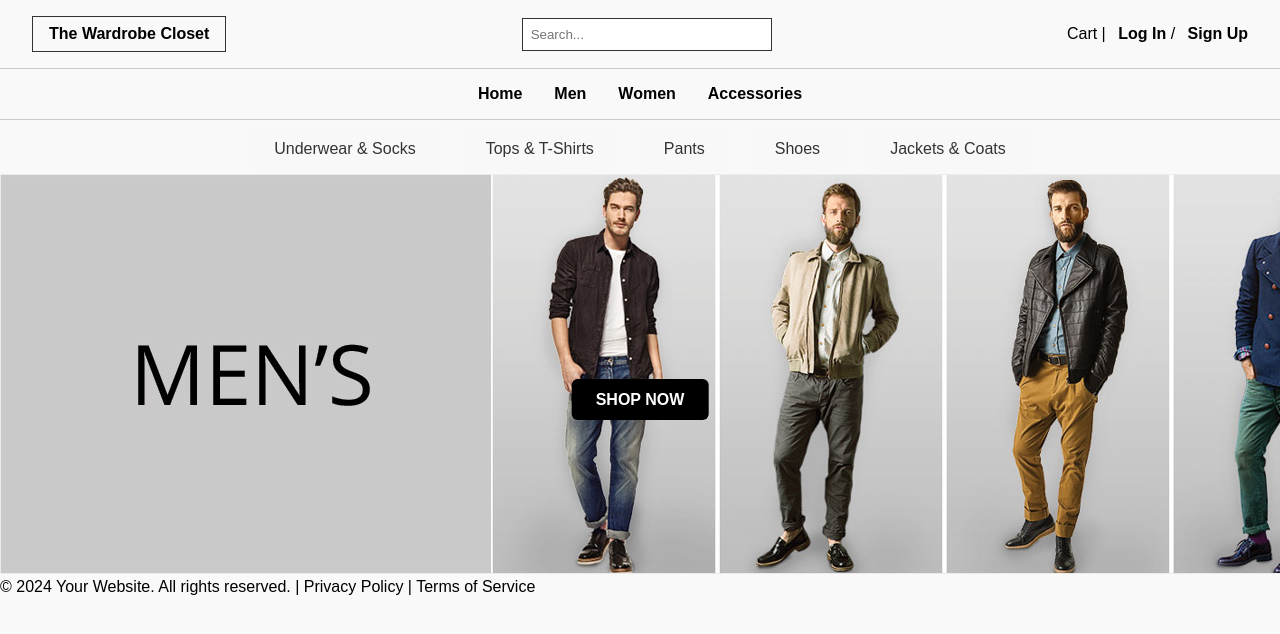
After one commit to thanhnam997/the_wardrobe_closet, a Flask app: page /men in a window 1280 px wide; the page is wider, and only the part inside the window is pictured. The commit adds this page. Shown: the top 634 px of that part. Run offline with Flask 3, Linux system fonts and the light colour scheme.

Commit message:
commit initial

```diff
--- a/app/routes.py
+++ b/app/routes.py
@@ -92,3 +92,11 @@ def edit_profile():
 @bp.route('/women')
 def women():
     return render_template('women.html')
+
+@bp.route('/men')
+def men():
+    return render_template('men.html')
+
+@bp.route('/accessories')
+def accessories():
+    return render_template('accessories.html')
--- a/app/templates/index.html
+++ b/app/templates/index.html
@@ -32,9 +32,9 @@
 
  <nav class="nav-links">
   <a href="{{ url_for('main.index') }}">Home</a>
-   <a href="#">Men</a>
+   <a href="{{ url_for('main.men') }}">Men</a>
    <a href="{{ url_for('main.women') }}">Women</a>
-   <a href="#">Accessories</a>
+   <a href="{{ url_for('main.accessories') }}">Accessories</a>
  </nav>
 
  <div class="arrivals-section">
--- /dev/null
+++ b/app/templates/men.html
@@ -0,0 +1,24 @@
+{% extends "base.html" %}
+
+{% block title %}Men's Clothing{% endblock %}
+
+{% block content %}
+
+<div class="category-section">
+  <ul class="category-list">
+    <li><a href="/men/underwear-socks">Underwear & Socks</a></li>
+    <li><a href="/men/tops">Tops & T-Shirts</a></li>
+    <li><a href="/men/pants">Pants</a></li>
+    <li><a href="/men/shoes">Shoes</a></li>
+    <li><a href="/men/jackets">Jackets & Coats</a></li>
+  </ul>
+</div>
+
+<div class="men-banner">
+  <img src="{{ url_for('static', filename='men-banner.jpg') }}" alt="Men's Fashion Banner" class="banner-img">
+  <div class="banner-overlay">
+    <a href="#categories" class="shop-btn">SHOP NOW</a>
+  </div>
+</div>
+
+{% endblock %}
```
Also changed, not shown: app/templates/accessories.html (added, +24 -0 lines), app/static/accessories-banner (2).jpg (added), app/static/men-banner.jpg (added), app/static/styles.css (line endings or trailing spaces).
